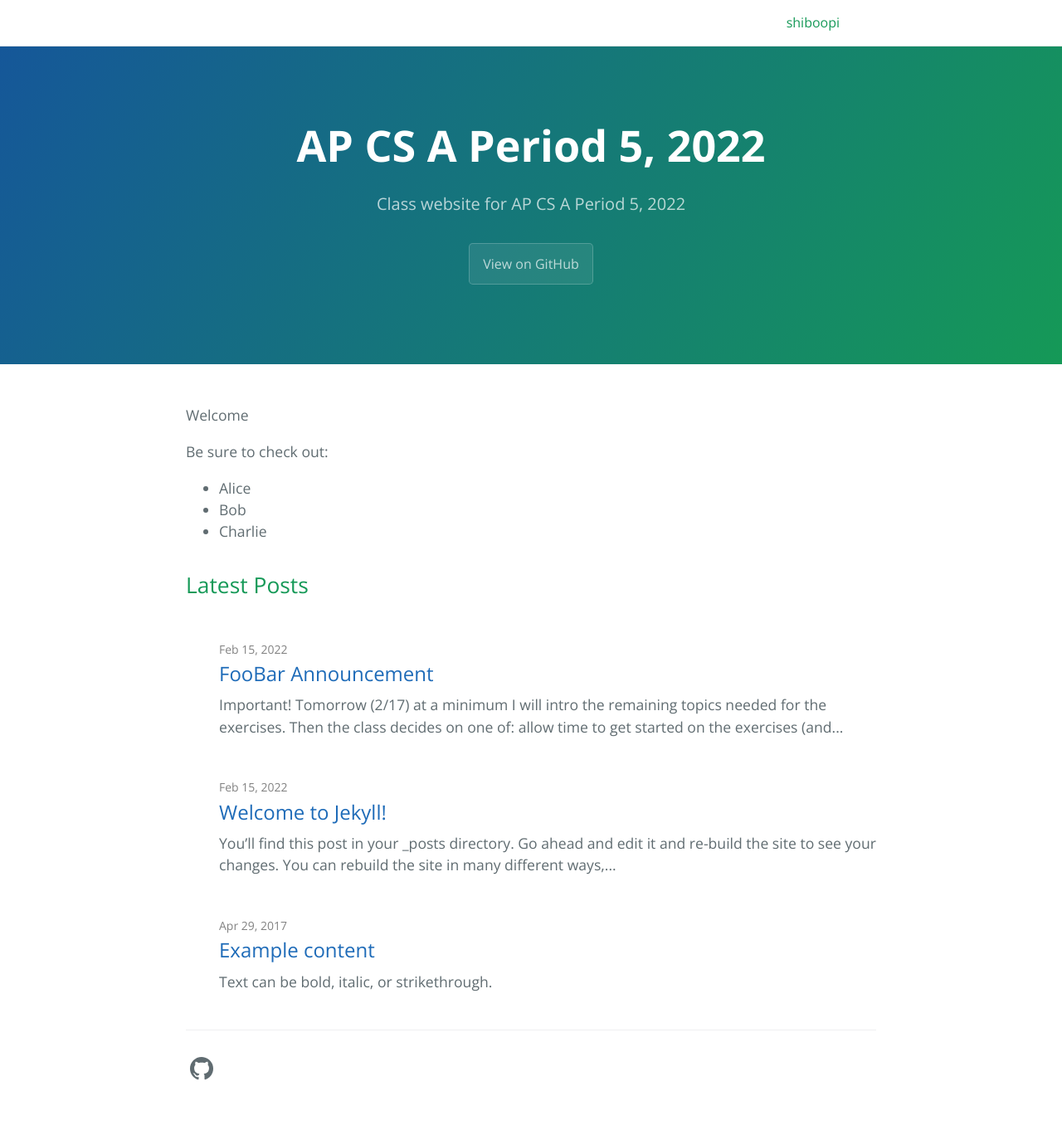
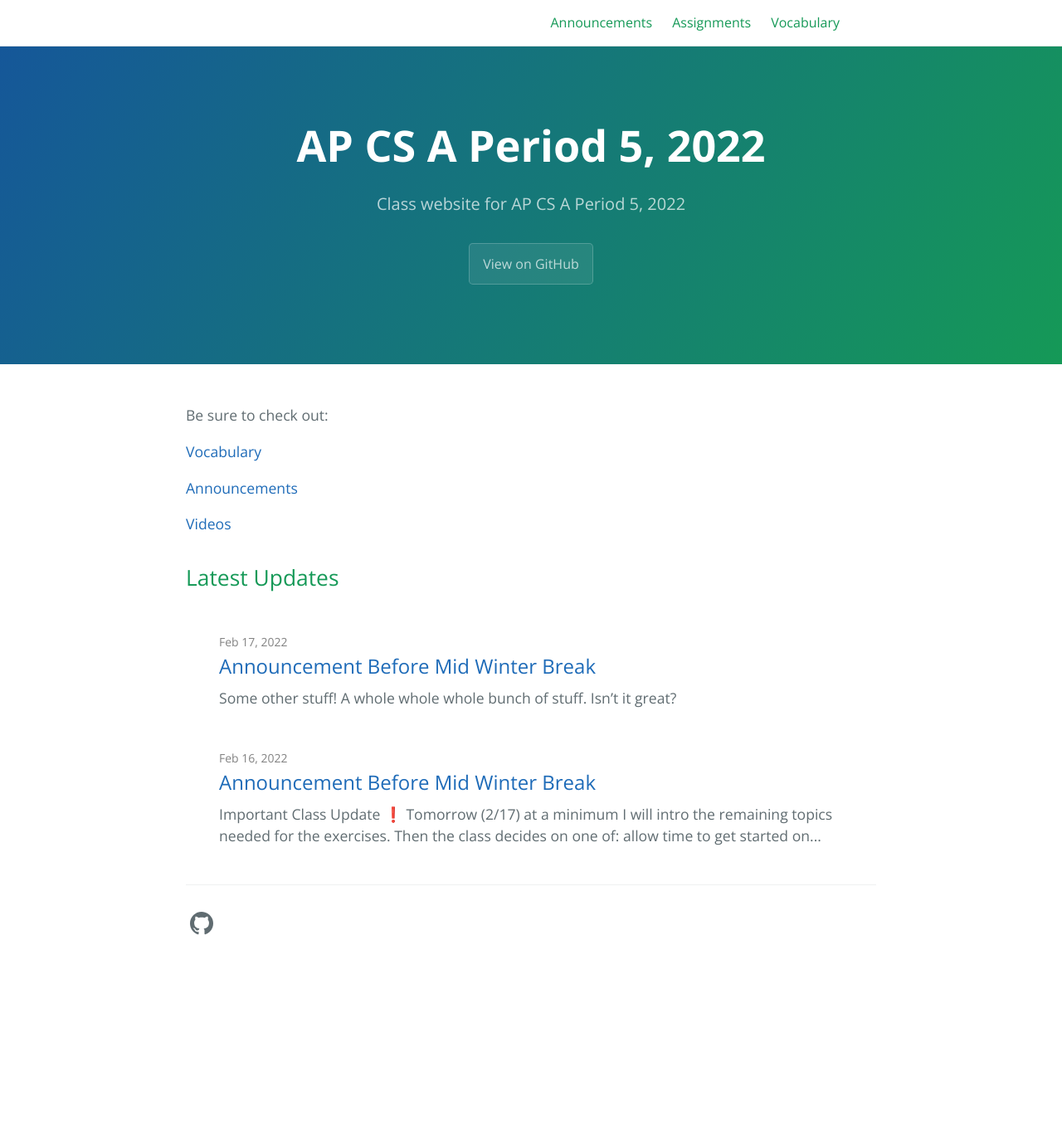
Before and after one commit to nhayden/apcs2022, a Jekyll site: the page built from index.md, in a window 1280 px wide. Shown: the whole page at 83% size. Built offline with Jekyll 4.4.1, drawn with Linux system fonts in a browser that asks for light colours; after the commit the page ends 1181 px from its top, so only the background shows below that.

Commit message:
actual pages and nav!

```diff
--- a/_layouts/home.html
+++ b/_layouts/home.html
@@ -5,7 +5,7 @@ layout: default
 <div>
   {{ content }}
 
-  <h2>Latest Posts</h2>
+  <h2>Latest Updates</h2>
 
   <div>&nbsp;</div>
 
--- /dev/null
+++ b/_posts/2022-02-16-announcements.markdown
@@ -0,0 +1,59 @@
+---
+layout: post
+title: "Announcement Before Mid Winter Break"
+tags: assignment announcement
+author: "Nate"
+---
+
+### Important Class Update
+
+❗ Tomorrow (2/17) at a minimum I will *intro* the remaining topics needed for the exercises. Then the class decides on one of:
+
+- allow time to get started on the exercises (and ask questions!) in class
+- give deeper coverage to the topics (and skip starting the exercises in class)
+
+All those planning to sit the AP CS test this spring will be delighted to hear we're picking up the pace with exercises :D (We have to increase the pace now to meet our schedule requirements.)
+
+I have **bolded** topics that are covered on the test for each exercise below. (Iteration alone makes up 17.5-22.5% of the test!)
+
+### Due next Weds (2/23)
+
+- Bird Watcher (**arrays**, **iteration**): https://exercism.org/tracks/java/exercises/bird-watcher
+  - Do this 1st or 2nd
+- Cars, Assemble! (**primitives**, **casting**): https://exercism.org/tracks/java/exercises/cars-assemble
+  - Do this 1st or 2nd
+- Hamming (**strings**, **iteration**, **exceptions**, **this keyword**): https://exercism.org/tracks/java/exercises/hamming
+- Difference of Squares (**iteration**): https://exercism.org/tracks/java/exercises/difference-of-squares
+- Raindrops (**mod operator**, **strings**): https://exercism.org/tracks/java/exercises/raindrops
+- **Extra credit** for Isogram (**strings**, **iteration**), but requires completing all the other exercises in this batch: https://exercism.org/tracks/java/exercises/isogram
+
+### Notes
+
+- Next Monday (2/21) the class can vote on one (1) of the above exercises to get covered in detail, but each student will still be required to submit their solution
+  - This is a hint that you should make time Thurs and Fri to get started on them so you have an idea of what would be most helpful for Monday
+- I encourage you to use IntelliJ to help while you're learning new stuff! Just remember that there won't be help on the test, so you have to actually know the stuff, can't rely on the IDE too much.
+- So far the exercises have been comparatively simple. If you find yourself going beyond ~20 lines of code to solve an exercise that could be an indication you're working too hard!
+
+<!-- You’ll find this post in your `_posts` directory. Go ahead and edit it and re-build the site to see your changes. You can rebuild the site in many different ways, but the most common way is to run `jekyll serve`, which launches a web server and auto-regenerates your site when a file is updated.
+
+Jekyll requires blog post files to be named according to the following format:
+
+`YEAR-MONTH-DAY-title.MARKUP`
+
+Where `YEAR` is a four-digit number, `MONTH` and `DAY` are both two-digit numbers, and `MARKUP` is the file extension representing the format used in the file. After that, include the necessary front matter. Take a look at the source for this post to get an idea about how it works.
+
+Jekyll also offers powerful support for code snippets:
+
+{% highlight ruby %}
+def print_hi(name)
+  puts "Hi, #{name}"
+end
+print_hi('Tom')
+#=> prints 'Hi, Tom' to STDOUT.
+{% endhighlight %}
+
+Check out the [Jekyll docs][jekyll-docs] for more info on how to get the most out of Jekyll. File all bugs/feature requests at [Jekyll’s GitHub repo][jekyll-gh]. If you have questions, you can ask them on [Jekyll Talk][jekyll-talk].
+
+[jekyll-docs]: https://jekyllrb.com/docs/home
+[jekyll-gh]:   https://github.com/jekyll/jekyll
+[jekyll-talk]: https://talk.jekyllrb.com/ -->
--- a/_posts/2022-02-17-announcements.markdown
+++ b/_posts/2022-02-17-announcements.markdown
@@ -1,56 +1,10 @@
 ---
 layout: post
-title: "FooBar Announcement"
-date: 2022-02-15 14:32:46 -0800
-categories: assignment
-# author: "Nate"
+title: "Announcement Before Mid Winter Break"
+tags: assignment announcement
+author: "Nate"
 ---
 
-Important! Tomorrow (2/17) at a minimum I will *intro* the remaining topics needed for the exercises. Then the class decides on one of:
+### Some other stuff!
 
-- allow time to get started on the exercises (and ask questions!) in class
-- give deeper coverage to the topics (and skip starting the exercises in class)
-
-All those planning to sit the AP CS test this spring will be delighted to hear we're picking up the pace with exercises :D (We have to increase the pace now to meet our schedule requirements.) I have **bolded** topics that are covered on the test for each exercise below. (This is a hilarious joke because all of them are on the test. Iteration alone makes up 17.5-22.5% of the test!)
-
-Due next Weds (2/23):
-
-- Bird Watcher (**arrays**, **iteration**): https://exercism.org/tracks/java/exercises/bird-watcher
-  - Do this 1st or 2nd
-- Cars, Assemble! (**primitives**, **casting**): https://exercism.org/tracks/java/exercises/cars-assemble
-  - Do this 1st or 2nd
-- Hamming (**strings**, **iteration**, **exceptions**, **`this` keyword**): https://exercism.org/tracks/java/exercises/hamming
-- Difference of Squares (**iteration**): https://exercism.org/tracks/java/exercises/difference-of-squares
-- Raindrops (**mod operator**, **strings**): https://exercism.org/tracks/java/exercises/raindrops
-- **Extra credit** for Isogram (**strings**, **iteration**), but requires completing all the other exercises in this batch: https://exercism.org/tracks/java/exercises/isogram
-
-Notes:
-
-- Next Monday (2/21) the class can vote on one (1) of the above exercises to get covered in detail, but each student will still be required to submit their solution
-  - This is a hint that you should make time Thurs and Fri to get started on them so you have an idea of what would be most helpful for Monday
-- I encourage you to use IntelliJ to help while you're learning new stuff! Just remember that there won't be help on the test, so you have to actually know the stuff, can't rely on the IDE too much.
-- So far the exercises have been comparatively simple. If you find yourself going beyond ~20 lines of code to solve an exercise that could be an indication you're working too hard!
-
-<!-- You’ll find this post in your `_posts` directory. Go ahead and edit it and re-build the site to see your changes. You can rebuild the site in many different ways, but the most common way is to run `jekyll serve`, which launches a web server and auto-regenerates your site when a file is updated.
-
-Jekyll requires blog post files to be named according to the following format:
-
-`YEAR-MONTH-DAY-title.MARKUP`
-
-Where `YEAR` is a four-digit number, `MONTH` and `DAY` are both two-digit numbers, and `MARKUP` is the file extension representing the format used in the file. After that, include the necessary front matter. Take a look at the source for this post to get an idea about how it works.
-
-Jekyll also offers powerful support for code snippets:
-
-{% highlight ruby %}
-def print_hi(name)
-  puts "Hi, #{name}"
-end
-print_hi('Tom')
-#=> prints 'Hi, Tom' to STDOUT.
-{% endhighlight %}
-
-Check out the [Jekyll docs][jekyll-docs] for more info on how to get the most out of Jekyll. File all bugs/feature requests at [Jekyll’s GitHub repo][jekyll-gh]. If you have questions, you can ask them on [Jekyll Talk][jekyll-talk].
-
-[jekyll-docs]: https://jekyllrb.com/docs/home
-[jekyll-gh]:   https://github.com/jekyll/jekyll
-[jekyll-talk]: https://talk.jekyllrb.com/ -->
+A whole whole whole bunch of stuff. Isn't it great?
--- /dev/null
+++ b/announcements.md
@@ -0,0 +1,38 @@
+---
+#
+# Here you can change the text shown in the Home page before the Latest Posts section.
+#
+# Edit cayman-blog's home layout in _layouts instead if you wanna make some changes
+# See: https://jekyllrb.com/docs/themes/#overriding-theme-defaults
+#
+layout: default
+title: Announcements
+ref: announcements
+permalink: /announcements.html
+---
+
+<div>
+<ul class="post-list">
+    {% for post in site.posts %}
+    <li>
+      {% if post.tags contains 'announcement' %}
+        {% assign date_format = site.cayman-blog.date_format | default: "%b %-d, %Y" %}
+        <span class="post-meta">{{ post.date | date: date_format }}</span>
+
+        <h2>
+          <a
+            class="post-link"
+            href="{{ post.url | absolute_url }}"
+            title="{{ post.title }}"
+            >{{ post.title | escape }}</a
+          >
+        </h2>
+
+        {{ post.content }}
+      {% endif %}
+
+    </li>
+    {% endfor %}
+
+  </ul>
+</div>
--- /dev/null
+++ b/assignments.md
@@ -0,0 +1,38 @@
+---
+#
+# Here you can change the text shown in the Home page before the Latest Posts section.
+#
+# Edit cayman-blog's home layout in _layouts instead if you wanna make some changes
+# See: https://jekyllrb.com/docs/themes/#overriding-theme-defaults
+#
+layout: default
+title: Assignments
+ref: assignments
+permalink: /assignments.html
+---
+
+<div>
+<ul class="post-list">
+    {% for post in site.posts %}
+    <li>
+      {% if post.tags contains 'assignment' %}
+        {% assign date_format = site.cayman-blog.date_format | default: "%b %-d, %Y" %}
+        <span class="post-meta">{{ post.date | date: date_format }}</span>
+
+        <h2>
+          <a
+            class="post-link"
+            href="{{ post.url | absolute_url }}"
+            title="{{ post.title }}"
+            >{{ post.title | escape }}</a
+          >
+        </h2>
+
+        {{ post.content }}
+      {% endif %}
+
+    </li>
+    {% endfor %}
+
+  </ul>
+</div>
--- a/index.md
+++ b/index.md
@@ -8,10 +8,10 @@
 layout: home
 ---
 
-Welcome
-
 Be sure to check out:
 
-- Alice
-- Bob
-- Charlie
+[Vocabulary]({{ '/vocab.html' | absolute_url }})
+
+[Announcements]({{ '/announcements.html' | absolute_url }})
+
+[Videos]({{ '/videos.html' | absolute_url }})
```
Also changed, not shown: vocab.md (renamed from shiboopi.md, +5 -4 lines), _posts/bak.2017-04-29-cayman-example-content.md (renamed from _posts/2017-04-29-cayman-example-content.md), _posts/bak.2022-02-15-welcome-to-jekyll.markdown (renamed from _posts/2022-02-15-welcome-to-jekyll.markdown).
